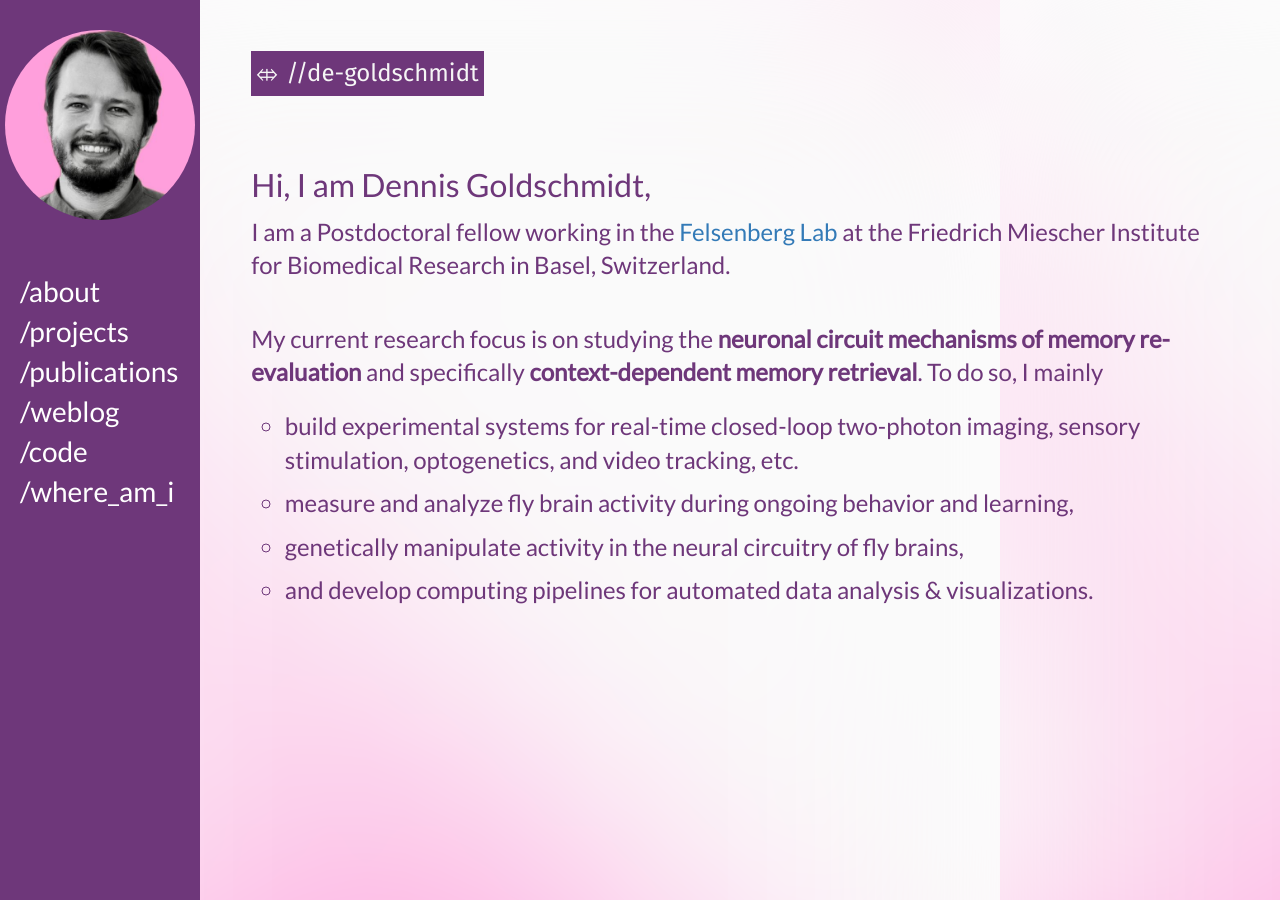
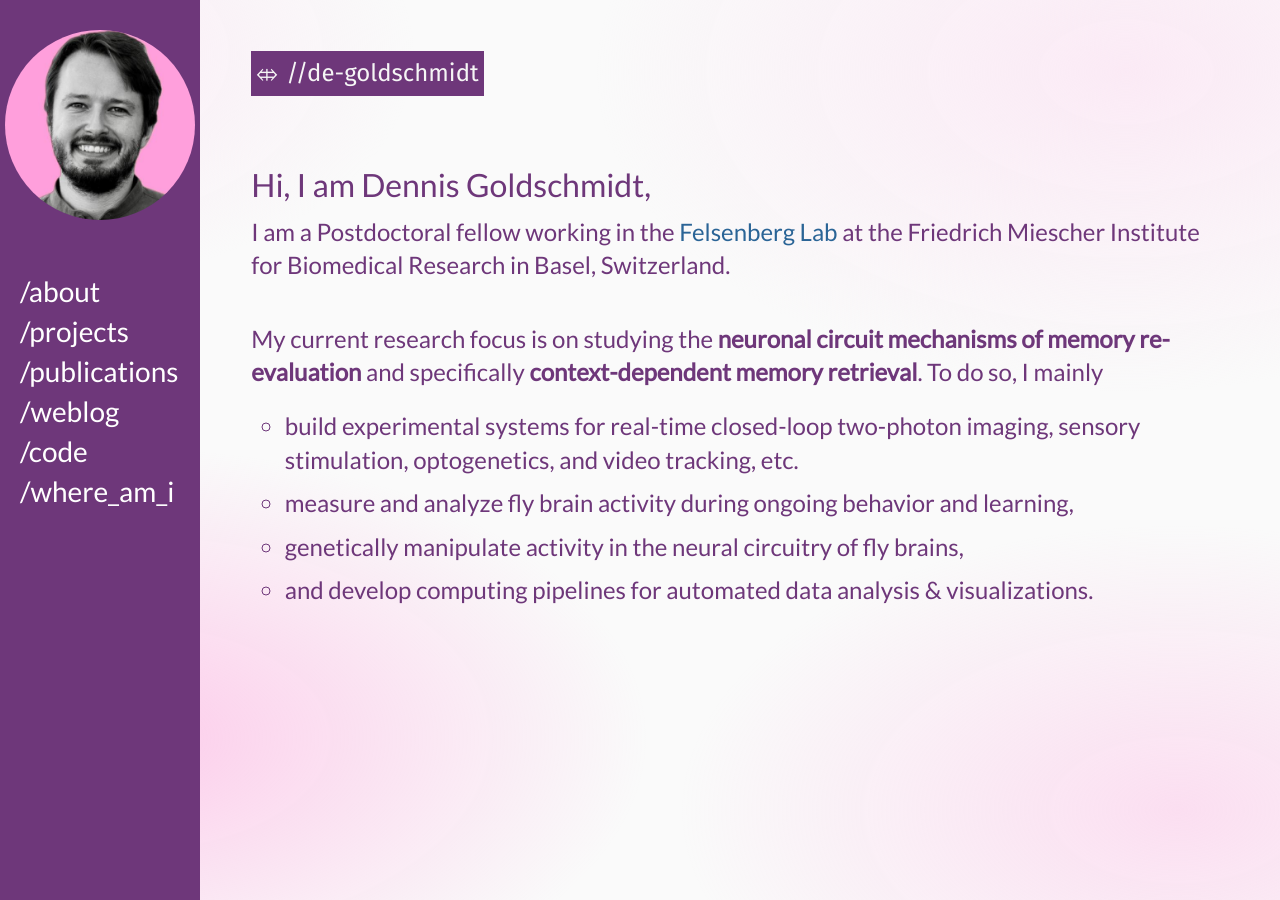
Before and after one commit to degoldschmidt/degoldschmidt.github.io, a Jekyll site: the page built from index.html, in a window 1280 px wide. Built offline with Jekyll 4.4.1, drawn with Linux system fonts in a browser that asks for light colours.

Commit message:
Replace tiled background PNG with a viewport-generated CSS mesh
images/bgmesh.png was 1000x3000 and set to `repeat`, so every viewport wider
than 1000px tiled it — and its left and right edges don't match (mean colour
difference 34), which is the hard vertical seam running down the page.

Rebuilt as four radial-gradient layers sampled from the original (#ffa9df core,
#fdbde6, #fbe6f4 on a #fafafa base). Blob radii are in vw/vh, so the mesh is
generated from the actual viewport rather than cropped from a fixed bitmap: it
stretches on a wide monitor and compresses on a phone, and being vector it is
resolution-independent at any DPI. A narrow-viewport variant switches to vmax
so the blobs stay round instead of smearing into vertical bands.

The saturated core is placed low-left, deliberately outside the reading column,
so body copy keeps its contrast — the old bitmap put pink directly behind text
at some widths.

Implemented as a fixed pseudo-element rather than background-attachment:fixed,
which iOS Safari mishandles. Gradient stops fade to the same hue at zero alpha,
never `transparent` — that keyword interpolates through transparent black and
would grey the edge of every blob.

Measured 500px to 3440px wide: largest colour step along a scanline is now
Δ<=9 scattered banding (was a single Δ34 edge), and body text contrast is
6.2-6.7 against the darkest point of the mesh.

Also darkens --link from #337ab7 to #2a6496 (Bootstrap's own hover shade of the
same blue). The original measured 4.37 against the page base and 3.65 against
the mesh — under WCAG AA's 4.5 either way, and it was already failing before
this change. Now 5.98 / 4.60-4.98.

Drops 655 KB from the page.

Co-Authored-By: Claude Opus 5 (1M context) <noreply@anthropic.com>
Claude-Session: https://claude.ai/code/session_01HxkJKeQ9S3yMwZNJt93A1D

```diff
--- a/css/main.css
+++ b/css/main.css
@@ -9,8 +9,20 @@
   --paper: #f5f5f5;
   --accent: #e24e42;
   --amber: #ffcc66;
-  --link: #337ab7; /* Bootstrap's link blue — kept so links don't flip to #0000EE */
+  /* Bootstrap's link blue, darkened one step to its own hover shade. The
+     original #337ab7 measured 4.37 against the page base and 3.65 against the
+     background mesh — under AA's 4.5 either way. This reads as the same blue
+     and measures 5.98 / 5.00. */
+  --link: #2a6496;
   --rule: rgb(110 55 122 / 0.2);
+
+  /* Background mesh, sampled from the old images/bgmesh.png it replaces.
+     Channels are bare numbers so alpha can vary per layer: rgb(var(--x) / .5) */
+  --bg-base: #fafafa;
+  --bg-pink: 255 169 223; /* #ffa9df — the blob's saturated core */
+  --bg-rose: 253 189 230; /* #fdbde6 */
+  --bg-blush: 251 230 244; /* #fbe6f4 */
+
   --sidebar-w: 200px;
   --gutter: clamp(1.25rem, 4vw, 3.4rem);
   --font-body: "Lato", -apple-system, BlinkMacSystemFont, "Segoe UI", sans-serif;
@@ -27,6 +39,7 @@
 html {
   overflow-x: hidden;
   -webkit-text-size-adjust: 100%;
+  background-color: var(--bg-base);
 }
 body {
   margin: 0;
@@ -34,7 +47,72 @@ body {
   overflow-x: hidden;
   font: 300 1rem/1.45 var(--font-body);
   color: var(--purple);
-  background: #fff url("../images/bgmesh.png") repeat;
+  background: transparent;
+}
+
+/* ---------- background mesh ----------
+   Replaces a 1000x3000 PNG (655 KB) that was set to `repeat`: any viewport
+   wider than 1000px tiled it, and its left and right edges don't match, so a
+   hard vertical seam ran down the page.
+
+   Built from radial gradients instead, so it is resolution-independent — it
+   resamples at any DPI and never tiles. Blob radii are given in vw/vh, so the
+   mesh is generated from the actual viewport: it stretches with a wide monitor
+   and compresses on a phone rather than being cropped from a fixed bitmap.
+
+   A fixed pseudo-element rather than `background-attachment: fixed`, which iOS
+   Safari mishandles. Colour stops fade to the same hue at zero alpha, never
+   `transparent` — that keyword interpolates through transparent *black* and
+   would grey the edges of every blob. */
+body::before {
+  content: "";
+  position: fixed;
+  inset: 0;
+  z-index: -1;
+  pointer-events: none;
+  background:
+    /* Saturated core sits low-left, below the reading column. The upper-middle
+       band — roughly x 15-75%, y 10-60%, where the text lives — is deliberately
+       left near-white so body copy keeps its contrast. */
+    radial-gradient(
+      58vw 46vh at 10% 82%,
+      rgb(var(--bg-pink) / 0.55),
+      rgb(var(--bg-pink) / 0) 70%
+    ),
+    radial-gradient(
+      54vw 44vh at 92% 90%,
+      rgb(var(--bg-rose) / 0.45),
+      rgb(var(--bg-rose) / 0) 72%
+    ),
+    radial-gradient(
+      56vw 48vh at 88% 8%,
+      rgb(var(--bg-blush) / 0.8),
+      rgb(var(--bg-blush) / 0) 74%
+    ),
+    radial-gradient(
+      40vw 34vh at 2% 6%,
+      rgb(var(--bg-blush) / 0.7),
+      rgb(var(--bg-blush) / 0) 76%
+    );
+}
+
+/* Narrow viewports are much taller than wide, so vh-based radii would smear the
+   blobs into vertical bands. Fall back to vmax so they stay round-ish, and pull
+   the core off to the left where it sits behind the margin, not the text. */
+@media (max-width: 47.99em) {
+  body::before {
+    background:
+      radial-gradient(
+        70vmax 48vmax at 16% 30%,
+        rgb(var(--bg-pink) / 0.5),
+        rgb(var(--bg-pink) / 0) 68%
+      ),
+      radial-gradient(
+        62vmax 44vmax at 96% 72%,
+        rgb(var(--bg-blush) / 0.7),
+        rgb(var(--bg-blush) / 0) 72%
+      );
+  }
 }
 h1,
 h2,
```
Also changed, not shown: images/bgmesh.png (deleted).
